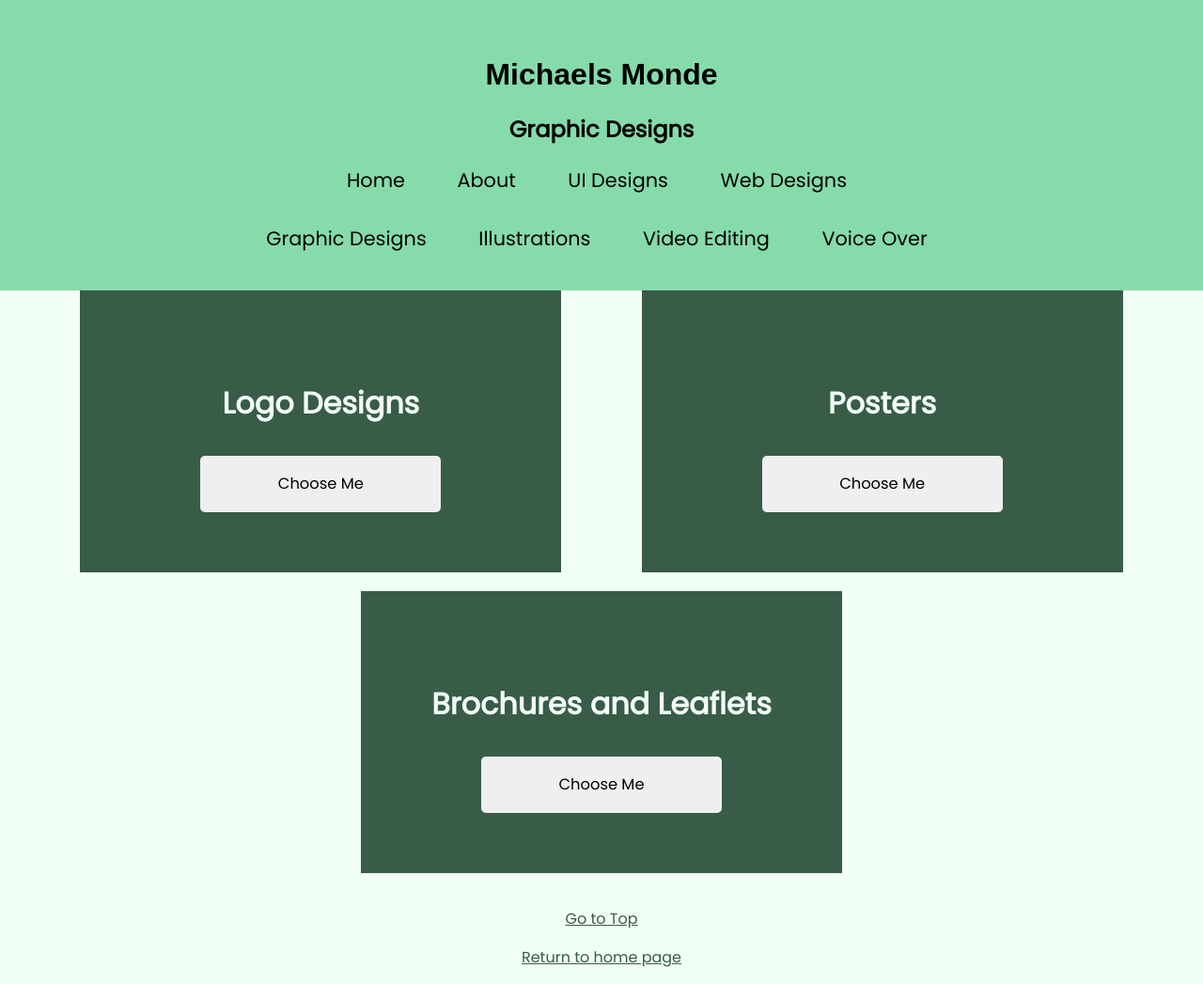
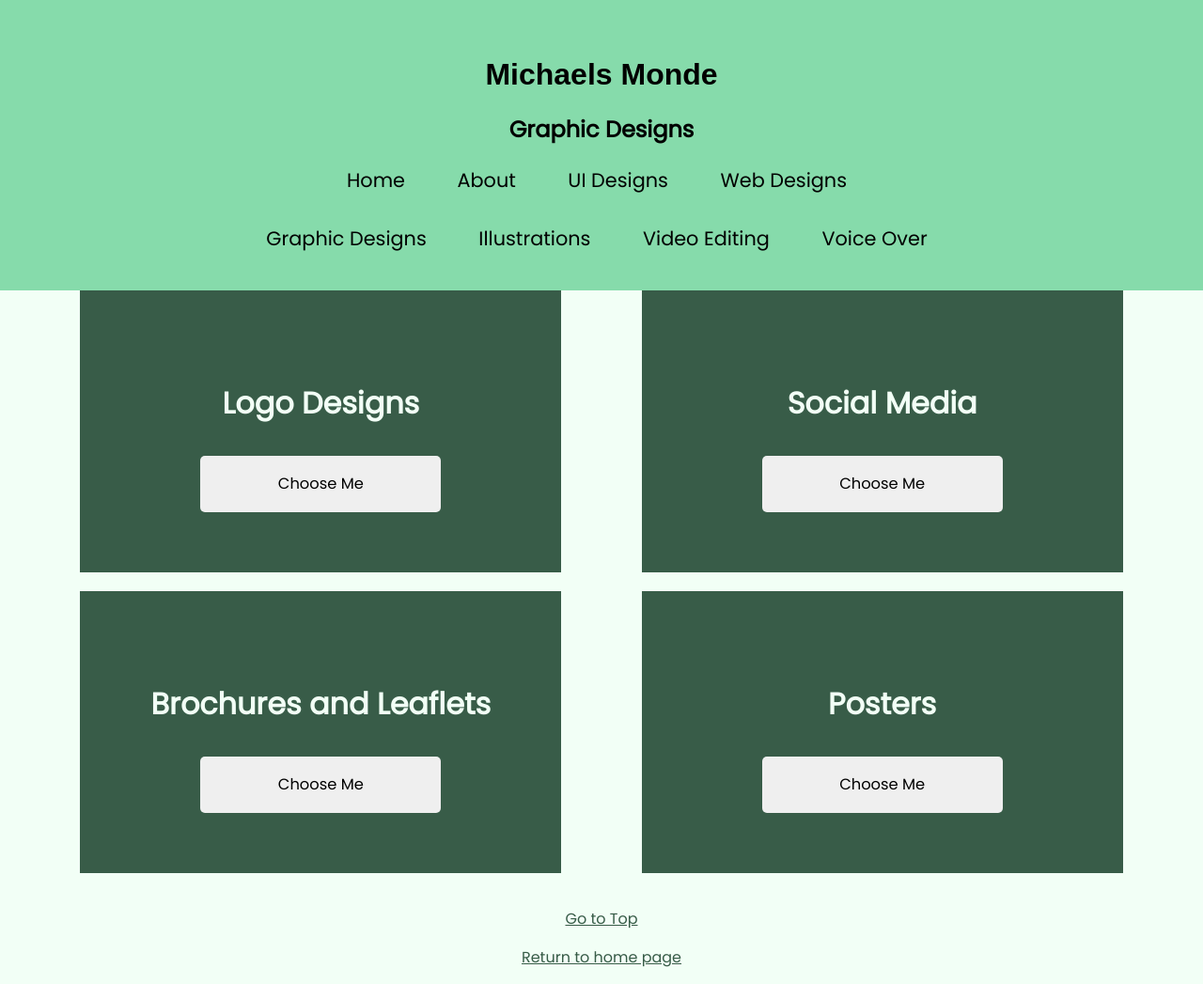
Before and after one commit to mlandu01/my-portfolio, a plain HTML site: page graphic-design.html in a window 1280 px wide. Shown: the whole page at 94% size. Drawn offline with Linux system fonts and the light colour scheme; a web font is replaced by a local one.

Commit message:
Update graphic-design.html
Updated graphic design page. Added social media section.

```diff
--- a/graphic-design.html
+++ b/graphic-design.html
@@ -77,13 +77,18 @@
               </div>
 
               <div class="portfolio-category">
-              	  <h3>Posters</h3>
-              	  <a href="posters.html"><button class="btn"><p>Choose Me</p></button></a>
+              	  <h3>Social Media</h3>
+              	  <a href="social-media.html"><button class="btn"><p>Choose Me</p></button></a>
               </div>
 
               <div class="portfolio-category">
               	  <h3>Brochures and Leaflets</h3>
               	  <a href="brochures.html"><button class="btn"><p>Choose Me</p></button></a>
+              </div>
+
+              <div class="portfolio-category">
+                  <h3>Posters</h3>
+                  <a href="posters.html"><button class="btn"><p>Choose Me</p></button></a>
               </div>
            </div>
     </main>
```
